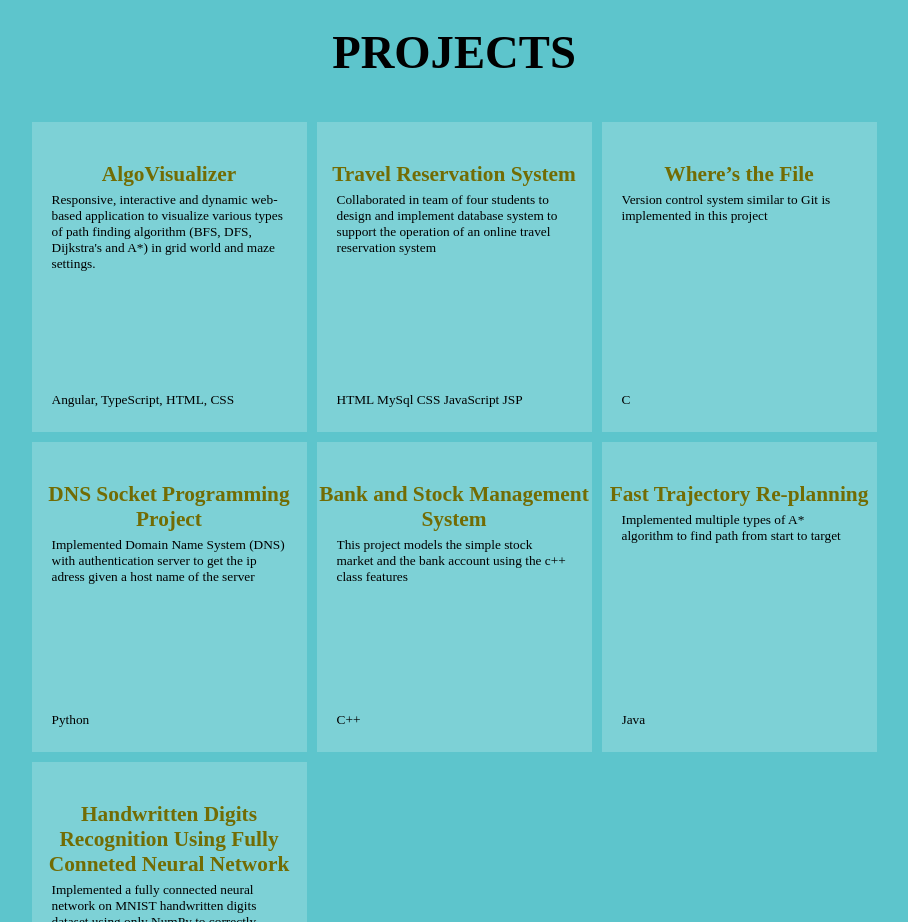
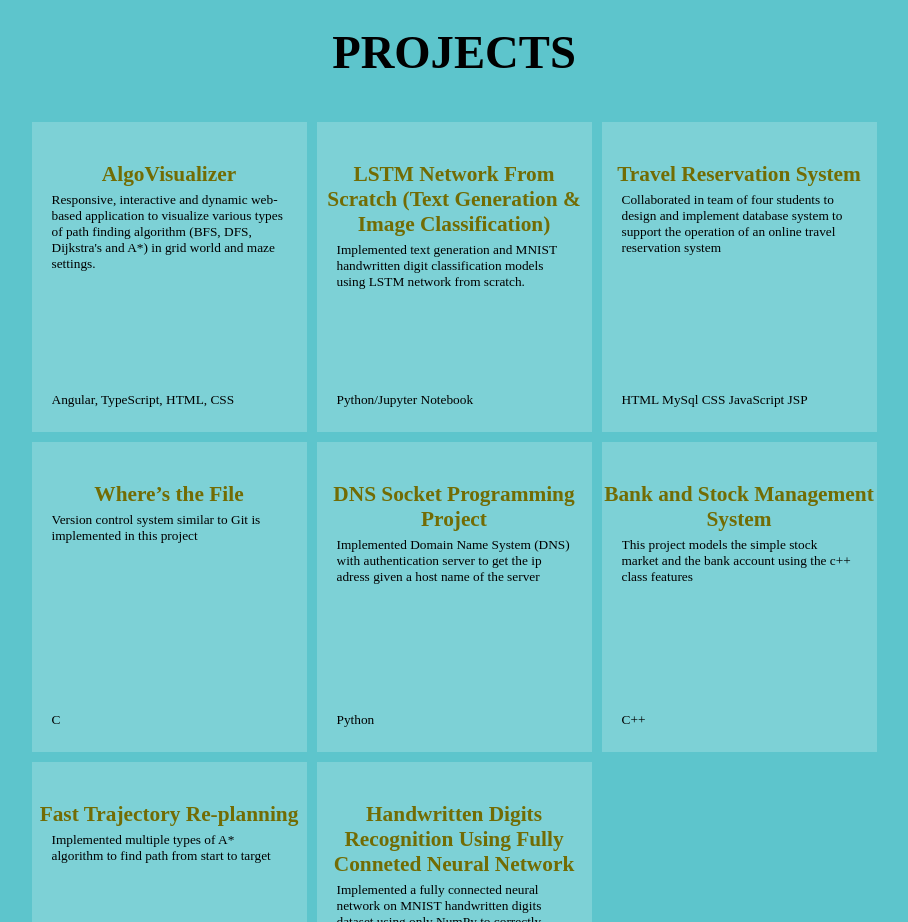
Before and after one commit to PNilay/my_portfolio, a React (Create React App) app: page / in a window 1280 px wide. Shown: the part 1480-2402 px from the top of the page, without its empty margins (186-1094 px from the left). Built offline with nearby package versions, Linux system fonts and the light colour scheme.

Commit message:
added LSTM project

```diff
--- a/src/components/projects/Projects.js
+++ b/src/components/projects/Projects.js
@@ -39,8 +39,26 @@ const Projects = () => {
           </div>
         </div>
 
-
-
+        <div className="box">
+          <div className="child_projct_card">
+            <ProjectCards
+              proj_name="LSTM Network From Scratch (Text Generation & Image Classification)"
+              proj_description="Implemented text generation and MNIST handwritten digit classification models using LSTM network from scratch.
+              "
+              prog_languages="Python/Jupyter Notebook"
+            />
+          </div>
+          <div className="project_name">
+            <a
+              href="https://github.com/PNilay/LSTM-Network-from-Scratch"
+              target="_blank"
+              rel="noreferrer"
+              className="github_link"
+            >
+              <AiOutlineGithub className="github_logo" />
+            </a>
+          </div>
+        </div>
 
 
         <div className="box">
```
